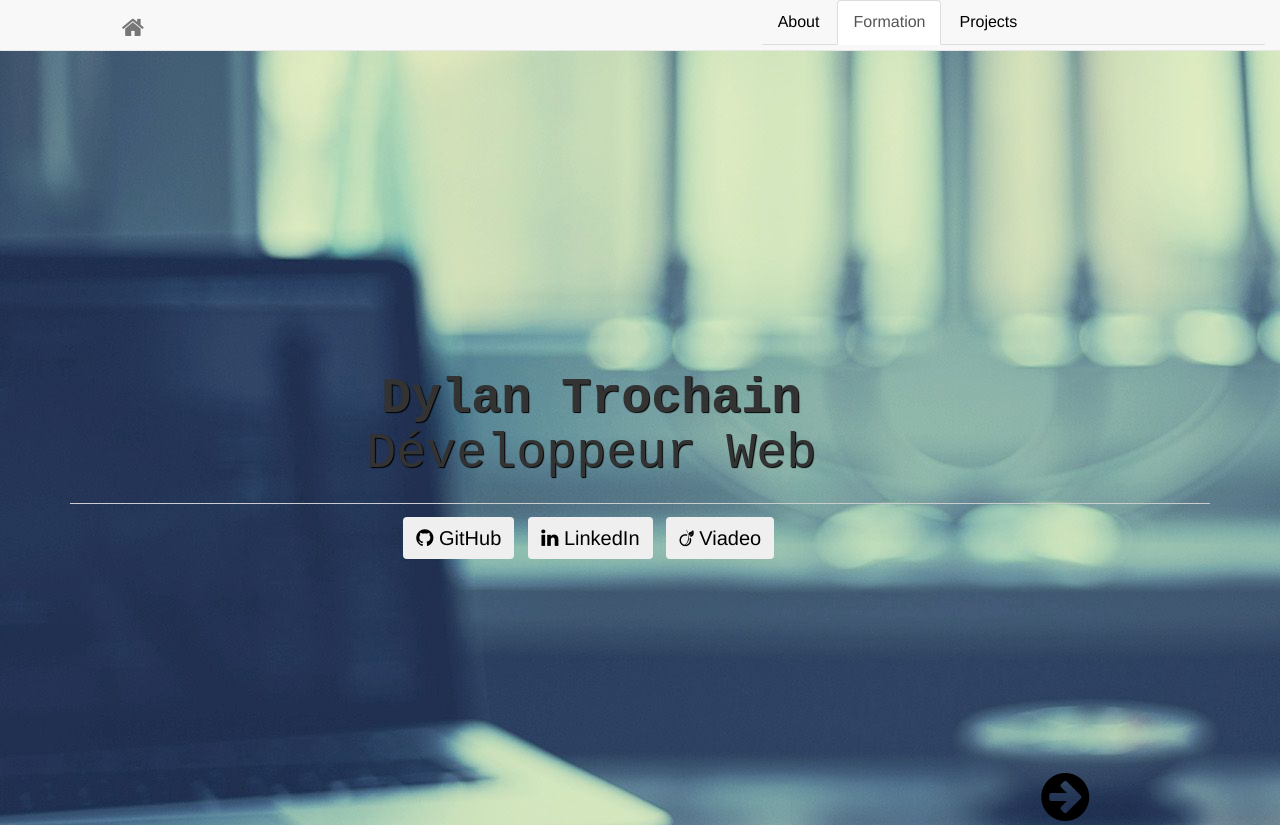
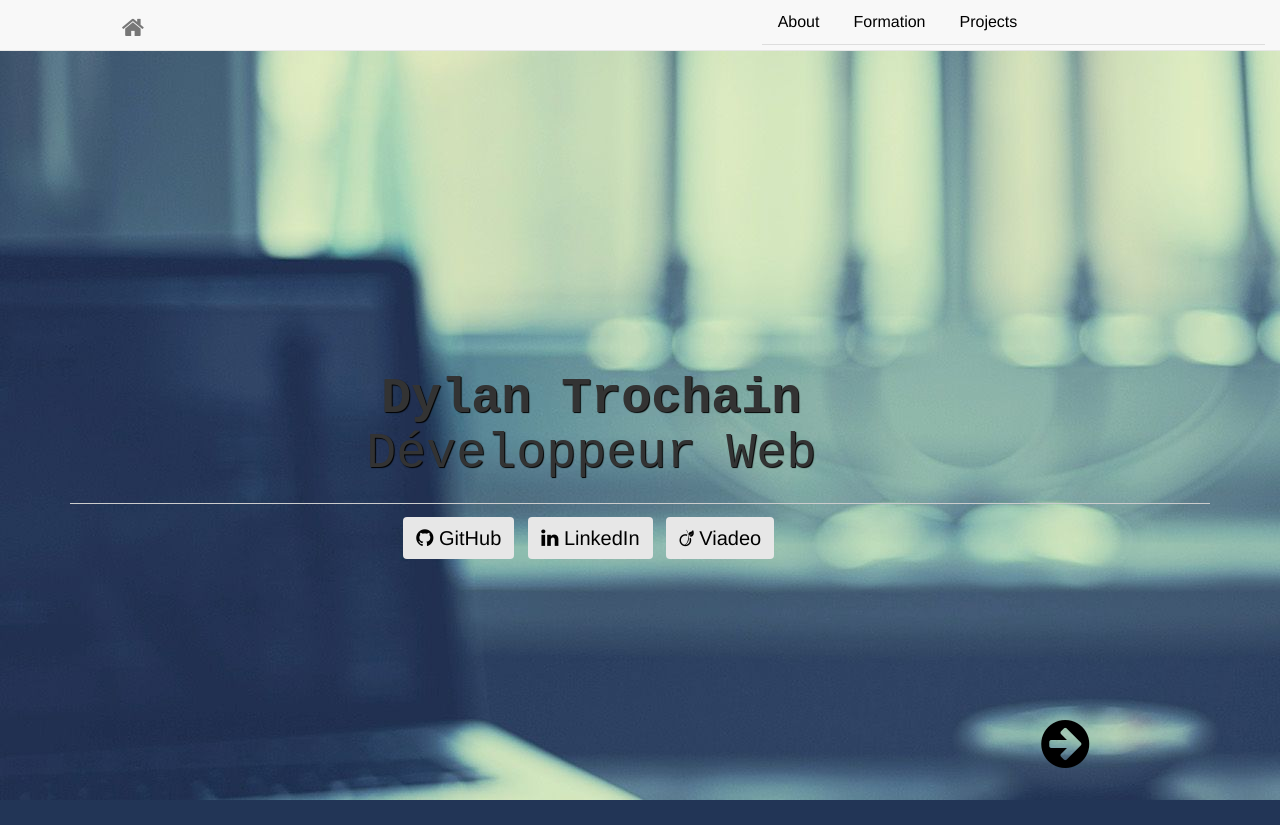
Before and after one commit to Dylvn/portfolio, a PHP site: page / in a window 1280 px wide. After the commit the page ends 800 px from the top, so only its background shows below. Run offline with PHP 8.4, Linux system fonts and the light colour scheme.

Commit message:
change button color, remove class active on the nav for index.html

```diff
--- a/css/main.css
+++ b/css/main.css
@@ -132,13 +132,14 @@ ul.nav-tabs > li > a:hover{
     font-size:20px;
     color: black;
     font-family: Helvetica;
+    background-color: #e7e7e7;
 }
 
 .fa-arrow-circle-right{
     font-size: 56px;
     color: black;
     margin-left:0.2em;
-    margin-top: 200px;
+    margin-top: 75%;
 }
 
 #error-title{
--- a/index.html
+++ b/index.html
@@ -32,7 +32,7 @@
                     <div class="col-md-offset-5 col-md-5">
                         <ul class="nav nav-tabs nav-border-colorcenter-block" id="myTab">
                             <li><a data-toggle="tab" href="#">About</a></li>
-                            <li class="active"><a data-toggle="tab" href="#">Formation</a></li>
+                            <li><a data-toggle="tab" href="#">Formation</a></li>
                             <li><a data-toggle="tab" href="#">Projects</a></li>
                         </ul>
                     </div>
```
